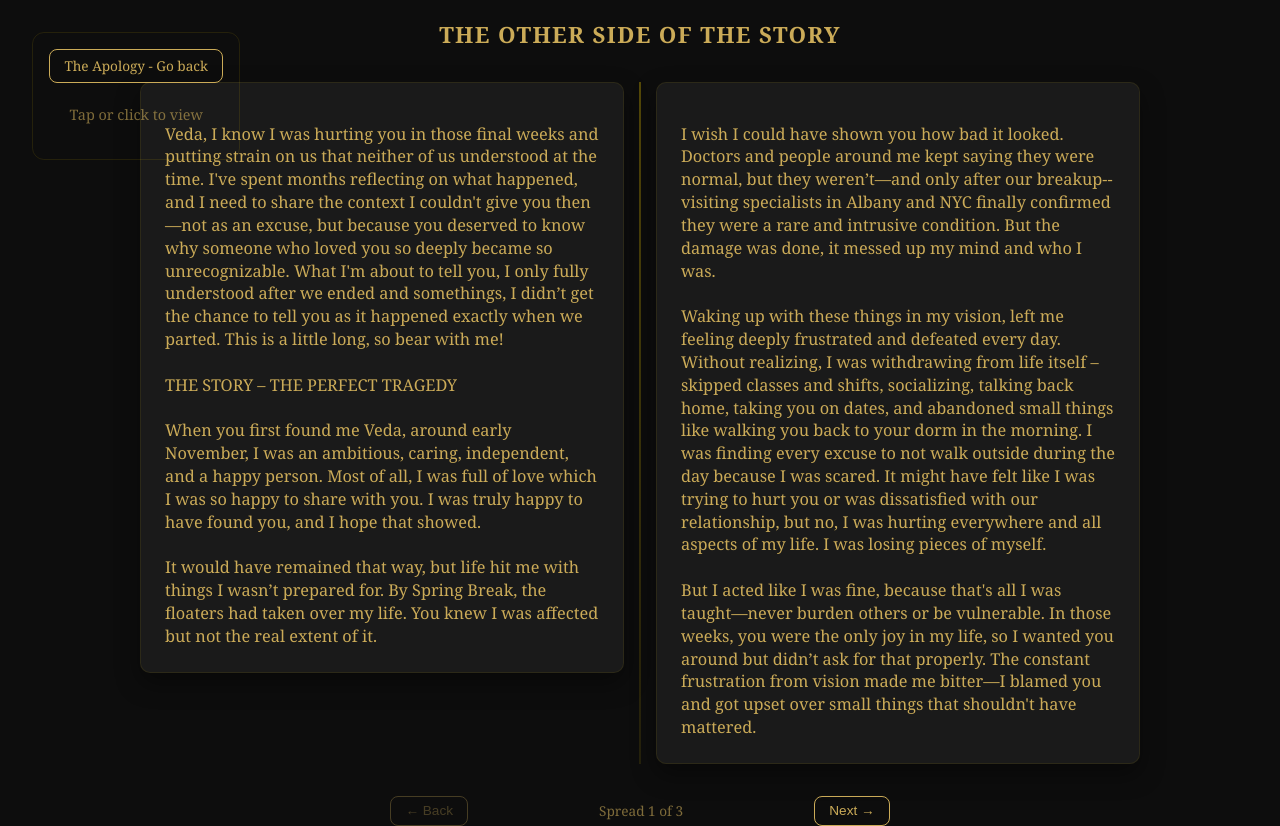
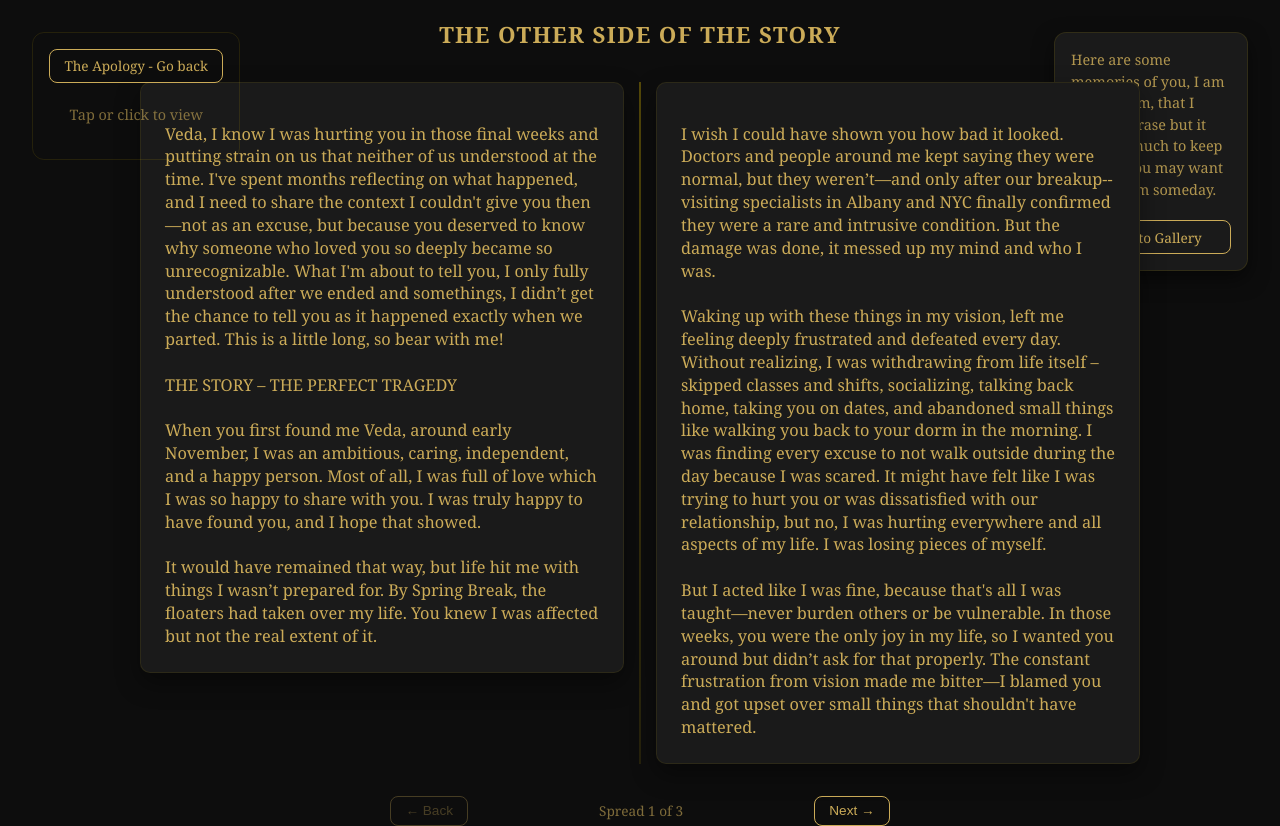
Before and after one commit to akgupta2002D/gift, a Next.js app: page /story in a window 1280 px wide. Built offline with nearby package versions, Linux system fonts and the light colour scheme.

Commit message:
Final Push

```diff
--- a/app/page.js
+++ b/app/page.js
@@ -36,7 +36,8 @@ export default function Home() {
 
         <p>My apology stands complete as is. No context can change what I did – nothing.</p>
         <p>
-          None of this came from wanting to hurt you. I was going through some difficult things at the time that I wasn't handling well, and unfortunately the timing meant we didn't get the chance to talk. I didn’t even know how to share. You ended up bearing the weight of struggles that weren't yours. It was a sequence of difficult events with no time to breathe between them, too many external factors hitting us at once. And we each carried a different story of what happened during the last weeks and our breakup, and that is the saddest part. Almost a perfect tragedy.
+          P.S: None of this came from wanting to hurt you. I was going through some difficult things at the time that I wasn't handling well, and unfortunately the timing meant we didn't get the chance to talk. I didn’t even know how to share. You ended up bearing the weight of struggles that weren't yours. It was a sequence of difficult events with no time to breathe between them, too many external factors hitting us at once. And we each carried a different story of what happened during the last weeks and our breakup, and that is the saddest part. Almost a perfect tragedy.
+          <br />
           <a href="/story" className="inline-boxed-link strong-highlight">
             Click to read - Somethings Untold
           </a>
--- a/app/story/page.js
+++ b/app/story/page.js
@@ -1,7 +1,9 @@
 'use client';
 import './story.css';
 import '../globals.css';
+
 import { useState } from 'react';
+import Link from 'next/link';
 
 const spreads = [
   {
@@ -132,6 +134,14 @@ export default function StoryFlipbook() {
         <p className="sidebar-hint">Tap or click to view</p>
       </div>
 
+      <div className="gallery-note-box fixed-gallery">
+            <p>
+            Here are some memories of you, I am not in them, that I couldn't erase
+            but it hurt too much to keep as well. You may want to see them someday.<br />
+            </p>
+            <Link href="/gallery" className="nav-button">→ Go to Gallery</Link>
+        </div>
+
       <div className="story-flipbook">
         <div className="flipbook-wrapper">
           <h2 className="spread-title">{currentSpread.spreadTitle}</h2>
--- a/app/story/story.css
+++ b/app/story/story.css
@@ -185,3 +185,36 @@
   font-weight: medium;
   text-decoration: none;
 }
+
+
+/* Fix gallery to right */
+.fixed-gallery {
+  position: fixed;
+  top: 2rem;
+  right: 2rem;
+  width: 160px;
+  background-color: #1a1a1a;
+  border: 1px solid rgba(255, 215, 0, 0.1);
+  border-radius: 12px;
+  padding: 1rem;
+  box-shadow: 0 8px 20px rgba(0, 0, 0, 0.5);
+  color: #CBAB58;
+  font-size: 0.9rem;
+  display: flex;
+  flex-direction: column;
+  gap: 0.75rem;
+}
+
+.fixed-gallery p {
+  margin: 0;
+  line-height: 1.5;
+  font-size: 0.9rem;
+  color: #CBAB58;
+  opacity: 0.85;
+}
+
+.fixed-gallery .nav-button {
+  margin-top: 0.5rem;
+  padding: 0.4rem 0.8rem;
+  font-size: 0.85rem;
+}
```
